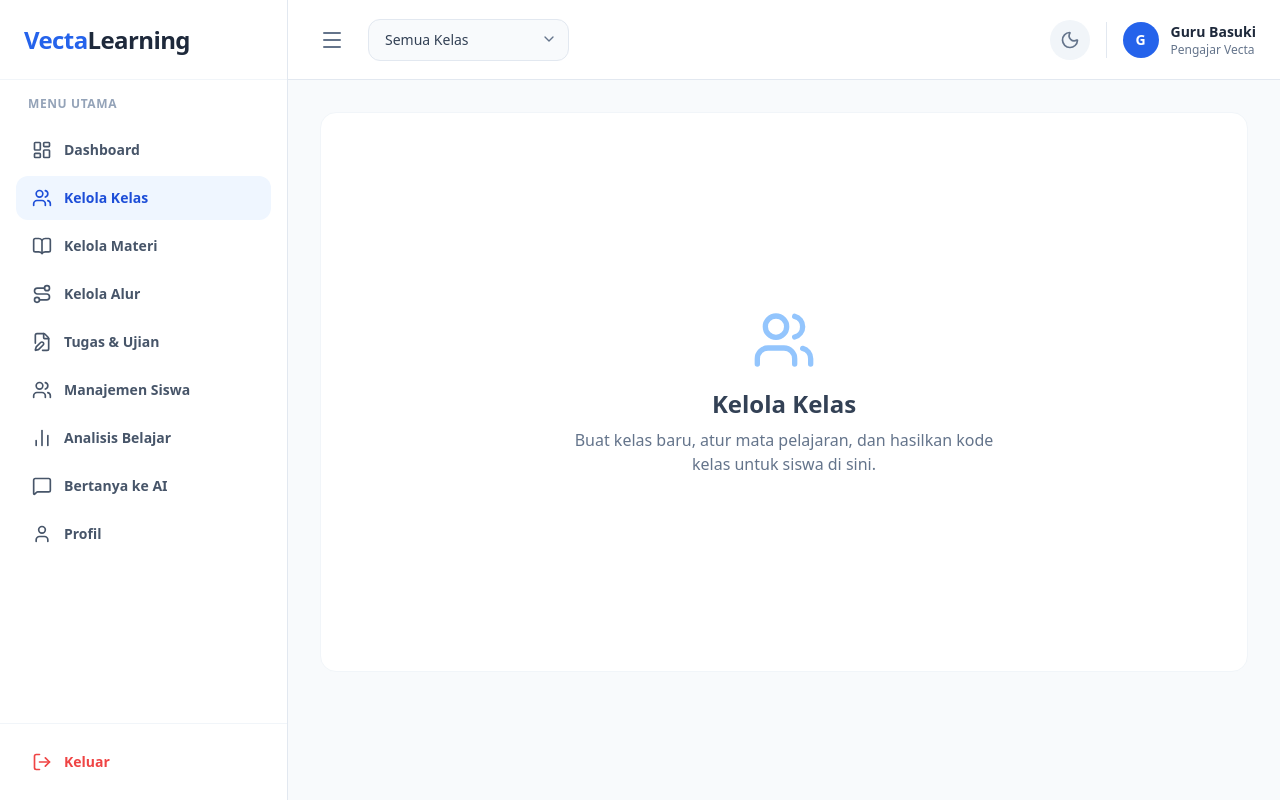
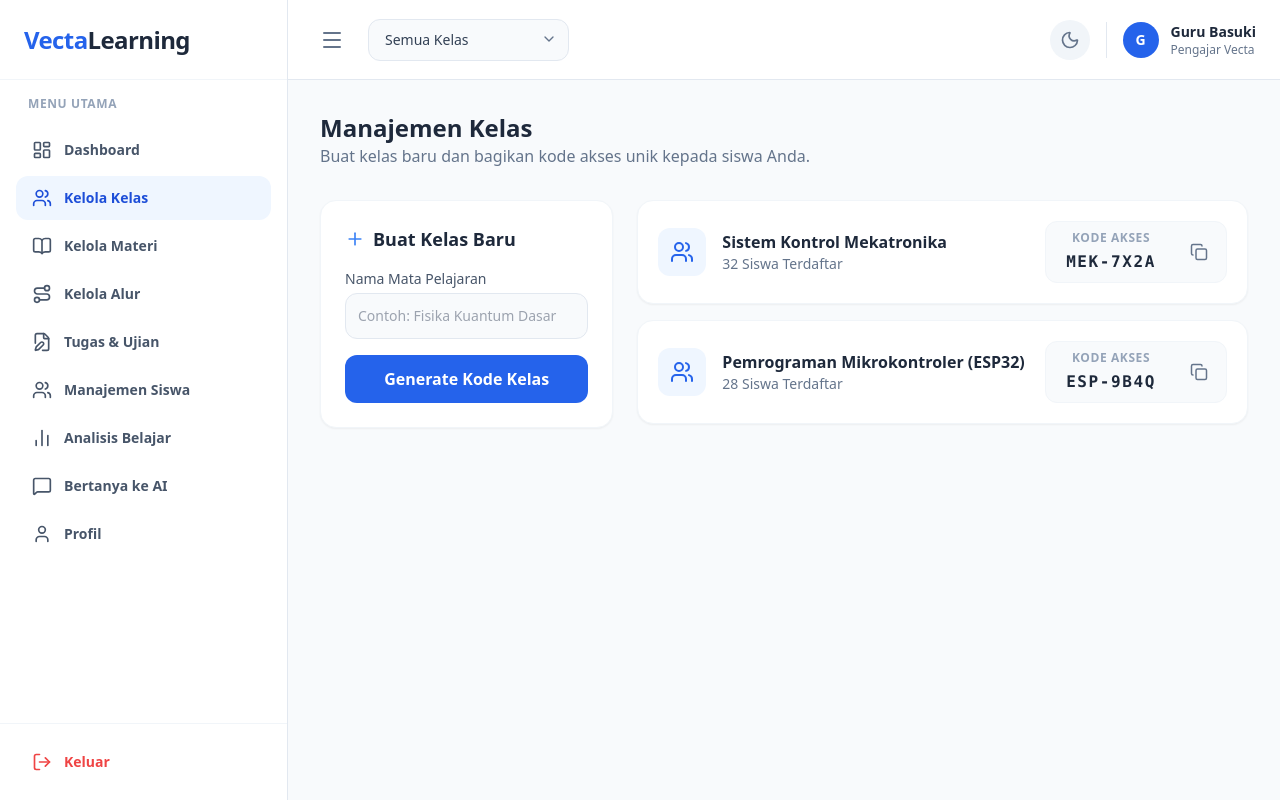
Before and after one commit to imamakbari2024-dev/Vecta-, a React (Vite) app: page /dashboard/guru/kelas in a window 1280 px wide. Built offline with nearby package versions, Linux system fonts and the light colour scheme; no server answers.

Commit message:
Update HalamanGuru.jsx

```diff
--- a/src/pages/HalamanGuru.jsx
+++ b/src/pages/HalamanGuru.jsx
@@ -1,6 +1,7 @@
-import React from 'react';
-import { Users, BookOpen, Route, FileEdit, BarChart2, User } from 'lucide-react';
+import React, { useState } from 'react';
+import { Users, BookOpen, Route, FileEdit, BarChart2, User, Plus, Copy, Check, MoreVertical } from 'lucide-react';
 
+// --- Komponen Placeholder untuk menu yang belum dibangun ---
 const HalamanKosong = ({ icon: Icon, judul, deskripsi }) => (
   <div className="flex h-[70vh] flex-col items-center justify-center rounded-2xl bg-white border border-slate-100 dark:bg-slate-800 dark:border-slate-700 animate-in fade-in duration-500">
     <Icon size={64} className="mb-4 text-blue-300 dark:text-blue-900" />
@@ -9,10 +10,122 @@ const HalamanKosong = ({ icon: Icon, judul, deskripsi }) => (
   </div>
 );
 
-export const KelolaKelas = () => <HalamanKosong icon={Users} judul="Kelola Kelas" deskripsi="Buat kelas baru, atur mata pelajaran, dan hasilkan kode kelas untuk siswa di sini." />;
-export const KelolaMateri = () => <HalamanKosong icon={BookOpen} judul="Kelola Materi" deskripsi="Unggah modul, video, dan model 3D interaktif (.glb, .gltf) untuk siswa Anda." />;
-export const KelolaAlur = () => <HalamanKosong icon={Route} judul="Kelola Alur Pembelajaran" deskripsi="Rancang urutan belajar siswa secara bertahap (Roadmap) agar lebih terstruktur." />;
-export const TugasUjian = () => <HalamanKosong icon={FileEdit} judul="Tugas & Ujian" deskripsi="Buat soal pilihan ganda, esai, atau tugas praktik beserta bobot nilainya." />;
-export const ManajemenSiswa = () => <HalamanKosong icon={Users} judul="Manajemen Siswa" deskripsi="Pantau daftar peserta kelas, kehadiran, dan status aktivitas siswa." />;
-export const AnalisisGuru = () => <HalamanKosong icon={BarChart2} judul="Analisis Pembelajaran" deskripsi="Lihat grafik perkembangan nilai dan capaian kompetensi seluruh kelas." />;
+// --- FITUR UTAMA: KELOLA KELAS & GENERATE KODE ---
+export const KelolaKelas = () => {
+  // State untuk menyimpan daftar kelas (Simulasi Database)
+  const [daftarKelas, setDaftarKelas] = useState([
+    { id: 1, nama: "Sistem Kontrol Mekatronika", kode: "MEK-7X2A", siswa: 32 },
+    { id: 2, nama: "Pemrograman Mikrokontroler (ESP32)", kode: "ESP-9B4Q", siswa: 28 }
+  ]);
+
+  const [namaKelasBaru, setNamaKelasBaru] = useState('');
+  const [copiedCode, setCopiedCode] = useState(null);
+
+  // Fungsi membuat kode acak 6 karakter
+  const generateKodeUnik = () => {
+    const chars = 'ABCDEFGHIJKLMNOPQRSTUVWXYZ0123456789';
+    let result = '';
+    for (let i = 0; i < 6; i++) {
+      result += chars.charAt(Math.floor(Math.random() * chars.length));
+    }
+    return result;
+  };
+
+  // Fungsi menyimpan kelas baru
+  const handleBuatKelas = (e) => {
+    e.preventDefault();
+    if (!namaKelasBaru.trim()) return;
+
+    const kelasBaru = {
+      id: Date.now(),
+      nama: namaKelasBaru,
+      kode: generateKodeUnik(),
+      siswa: 0 // Kelas baru mulai dengan 0 siswa
+    };
+
+    setDaftarKelas([kelasBaru, ...daftarKelas]);
+    setNamaKelasBaru(''); // Kosongkan input
+  };
+
+  // Fungsi menyalin kode ke clipboard
+  const salinKode = (kode) => {
+    navigator.clipboard.writeText(kode);
+    setCopiedCode(kode);
+    setTimeout(() => setCopiedCode(null), 2000);
+  };
+
+  return (
+    <div className="space-y-6 animate-in fade-in duration-500">
+      <div className="mb-8">
+        <h1 className="text-2xl font-bold text-slate-800 dark:text-white">Manajemen Kelas</h1>
+        <p className="text-slate-500 dark:text-slate-400">Buat kelas baru dan bagikan kode akses unik kepada siswa Anda.</p>
+      </div>
+
+      <div className="grid grid-cols-1 gap-6 lg:grid-cols-3">
+        {/* Form Buat Kelas Baru (Kiri) */}
+        <div className="rounded-2xl bg-white p-6 shadow-sm border border-slate-100 dark:bg-slate-800 dark:border-slate-700 h-fit">
+          <h3 className="mb-4 text-lg font-bold text-slate-800 dark:text-white flex items-center gap-2">
+            <Plus size={20} className="text-blue-500" /> Buat Kelas Baru
+          </h3>
+          <form onSubmit={handleBuatKelas} className="space-y-4">
+            <div>
+              <label className="mb-1 block text-sm font-medium text-slate-600 dark:text-slate-300">Nama Mata Pelajaran</label>
+              <input
+                type="text"
+                value={namaKelasBaru}
+                onChange={(e) => setNamaKelasBaru(e.target.value)}
+                placeholder="Contoh: Fisika Kuantum Dasar"
+                className="w-full rounded-xl border border-slate-200 bg-slate-50 p-3 text-sm focus:border-blue-500 focus:outline-none dark:border-slate-700 dark:bg-slate-900/50 dark:text-white"
+              />
+            </div>
+            <button
+              type="submit"
+              className="w-full rounded-xl bg-blue-600 p-3 font-bold text-white transition hover:bg-blue-700"
+            >
+              Generate Kode Kelas
+            </button>
+          </form>
+        </div>
+
+        {/* Daftar Kelas Aktif (Kanan) */}
+        <div className="lg:col-span-2 space-y-4">
+          {daftarKelas.map((kelas) => (
+            <div key={kelas.id} className="flex flex-col sm:flex-row items-start sm:items-center justify-between rounded-2xl bg-white p-5 shadow-sm border border-slate-100 dark:bg-slate-800 dark:border-slate-700 transition-all hover:border-blue-300 dark:hover:border-blue-600">
+              <div className="flex items-center gap-4 mb-4 sm:mb-0">
+                <div className="flex h-12 w-12 items-center justify-center rounded-xl bg-blue-50 text-blue-600 dark:bg-blue-900/40 dark:text-blue-400">
+                  <Users size={24} />
+                </div>
+                <div>
+                  <h4 className="font-bold text-slate-800 dark:text-white">{kelas.nama}</h4>
+                  <p className="text-sm text-slate-500 dark:text-slate-400">{kelas.siswa} Siswa Terdaftar</p>
+                </div>
+              </div>
+
+              <div className="flex items-center gap-3 w-full sm:w-auto bg-slate-50 dark:bg-slate-900/50 p-2 rounded-xl border border-slate-100 dark:border-slate-700">
+                <div className="px-3 text-center">
+                  <p className="text-xs font-semibold text-slate-400 uppercase tracking-wider mb-1">Kode Akses</p>
+                  <p className="font-mono font-bold text-slate-800 dark:text-blue-400 tracking-widest">{kelas.kode}</p>
+                </div>
+                <button
+                  onClick={() => salinKode(kelas.kode)}
+                  className="rounded-lg p-2.5 text-slate-500 hover:bg-slate-200 dark:text-slate-400 dark:hover:bg-slate-700 dark:hover:text-white transition-colors"
+                  title="Salin Kode"
+                >
+                  {copiedCode === kelas.kode ? <Check size={18} className="text-green-500" /> : <Copy size={18} />}
+                </button>
+              </div>
+            </div>
+          ))}
+        </div>
+      </div>
+    </div>
+  );
+};
+
+// --- Export Placeholder Lainnya ---
+export const KelolaMateri = () => <HalamanKosong icon={BookOpen} judul="Kelola Materi" deskripsi="Fitur unggah modul, video, dan model 3D interaktif (.glb, .gltf) sedang dikonfigurasi." />;
+export const KelolaAlur = () => <HalamanKosong icon={Route} judul="Kelola Alur Pembelajaran" deskripsi="Sistem Roadmap untuk merancang urutan belajar siswa secara bertahap." />;
+export const TugasUjian = () => <HalamanKosong icon={FileEdit} judul="Tugas & Ujian" deskripsi="Fitur pembuatan soal pilihan ganda, esai, dan tugas praktik." />;
+export const ManajemenSiswa = () => <HalamanKosong icon={Users} judul="Manajemen Siswa" deskripsi="Tabel daftar peserta kelas, kehadiran, dan status aktivitas siswa." />;
+export const AnalisisGuru = () => <HalamanKosong icon={BarChart2} judul="Analisis Pembelajaran" deskripsi="Grafik perkembangan nilai dan capaian kompetensi seluruh kelas." />;
 export const ProfilGuru = () => <HalamanKosong icon={User} judul="Profil Pengajar" deskripsi="Kelola informasi akun dan preferensi pengajar Anda." />;
```
